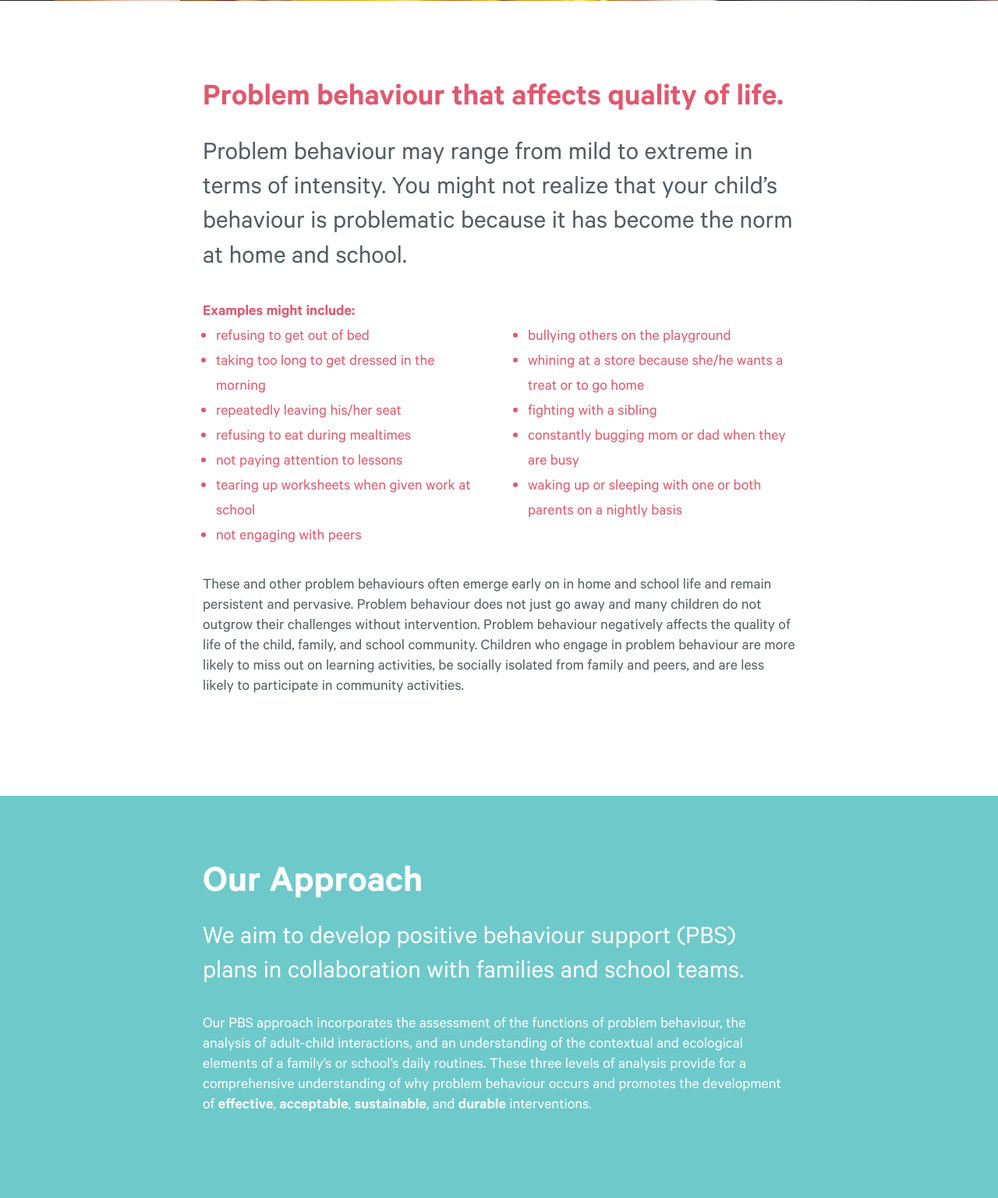
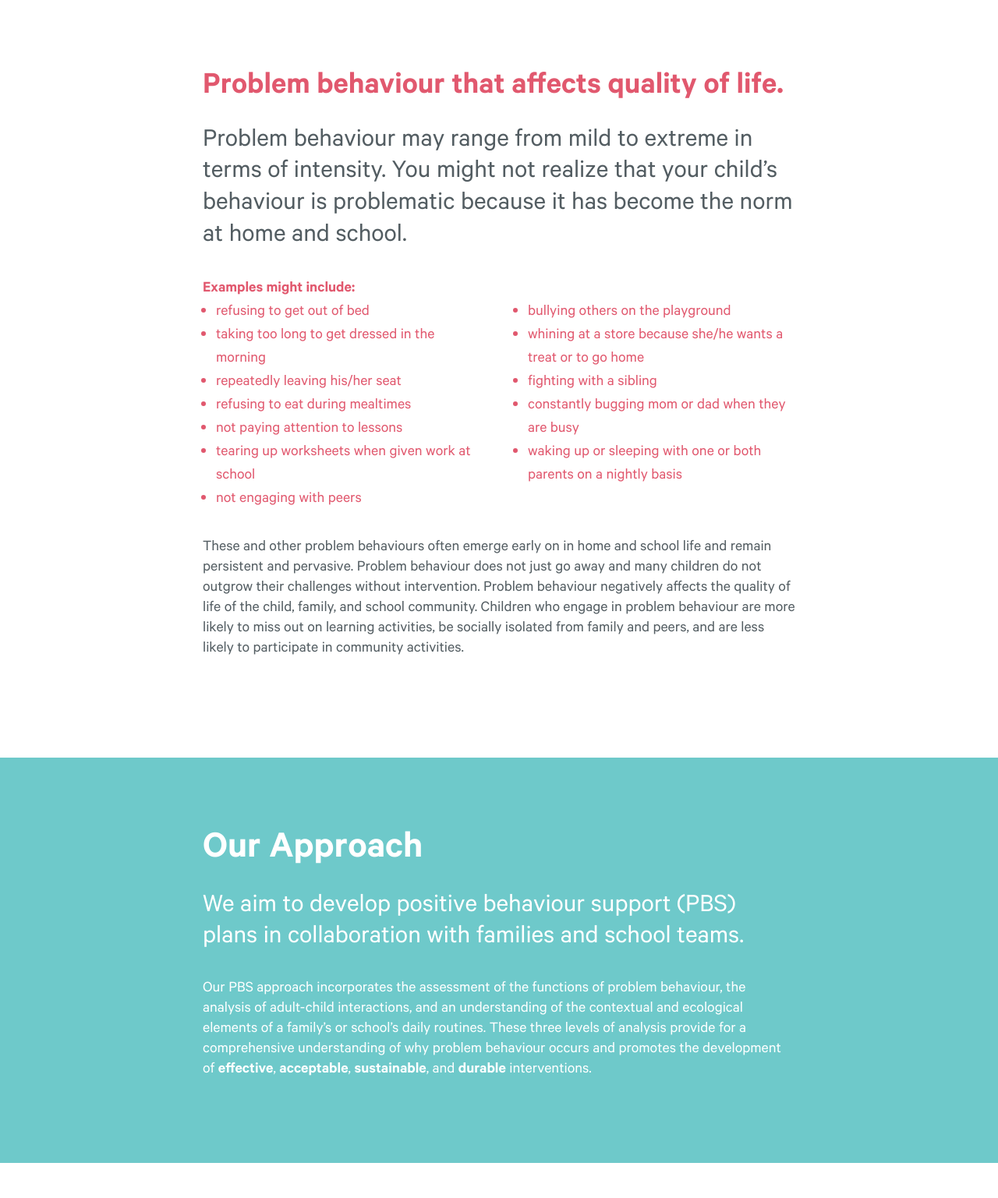
Before and after one commit to tylermcgowan/constructive-pathways, a PHP site: page / in a window 1280 px wide. Shown: the part 2161-3698 px from the top of the page at 78% size. Run offline with PHP 8.4, Linux system fonts and the light colour scheme.

Commit message:
Line height updates throughout.

```diff
--- a/style/main.less
+++ b/style/main.less
@@ -246,7 +246,7 @@ section {
 
       &.important {
          font-size: 22px;
-         //line-height: 24px;
+         line-height: 1.2;
 
          em {
             font-style: normal;
@@ -304,12 +304,12 @@ section {
    h1 {
       .font-semibold;
       font-size: 30px;
-      line-height: 37px;
+      line-height: 1.2;
       text-align: center;
 
       @media only screen and (min-width: @bp1) {
          font-size: 50px;
-         line-height: 61px;
+         //line-height: 61px;
       }
 
       span {
@@ -340,7 +340,7 @@ section {
       }
       h1 {
          font-size: 50px;
-         line-height: 61px;
+         //line-height: 61px;
       }
    }
 
@@ -383,7 +383,7 @@ section {
       color: @cp-red;
 
       font-size: 17px;
-      line-height: 21px;
+      line-height: 1.5;
 
    }
 
@@ -402,7 +402,7 @@ section {
       }
       label, ul  {
          font-size: 20px;
-         line-height: 32px;
+         //line-height: 32px;
       }
    }
 
@@ -423,13 +423,13 @@ section {
       h1 {
          .font-semibold;
          font-size: 40px;
-         line-height: 40px;
+         line-height: 1.2;
          margin: 0 0 0.5em;
       }
 
       ul {
          font-size: 17px;
-         line-height: 21px;
+         line-height: 1.5;
       }
 
       p.important {
@@ -440,15 +440,15 @@ section {
          padding: 80px 0 90px;
          h1 {
             font-size: 50px;
-            line-height: 50px;
+            //line-height: 50px;
          }
 
          ul {
             font-size: 20px;
-            line-height: 26px;
+            //line-height: 26px;
          }
          p.important {
-//          margin-top: 1em;
+          //margin-top: 1em;
          }
       }
 
@@ -463,7 +463,7 @@ section {
       h2 {
          .font-semibold;
          font-size: 22px;
-         line-height: 26px;
+         //line-height: 26px;
          margin: 0 0 22px;
       }
 
@@ -580,7 +580,7 @@ section {
    h2 {
       .font-semibold;
       font-size: 25px;
-      line-height: 26px;
+      line-height: 1.2;
       margin: 0;
 
    }
@@ -589,12 +589,12 @@ section {
       color: @cp-green;
       .font-semibold;
       font-size: 18px;
-      line-height: 19px;
+      line-height: 1.2;
       margin: 0;
 
       @media only screen and (min-width: @bp1) {
          font-size: 22px;
-         line-height: 26px;
+         //line-height: 26px;
       }
 
 
@@ -642,7 +642,7 @@ section {
             .font-semibold;
             font-size: 28px;
             left: 0;
-            line-height: 28px;
+            line-height: 1;
             margin: -14px 0 0 0;
             position: absolute;
             text-align: center;
@@ -651,14 +651,14 @@ section {
 
             @media only screen and (min-width: @bp1) {
                font-size: 60px;
-               line-height: 80px;
+               line-height: 1.2;
                margin-top: -40px;
             }
 
 
             @media only screen and (min-width: @bp4) {
                font-size: 79px;
-               line-height: 80px;
+               line-height: 1.2;
                margin-top: -40px;
             }
 
@@ -683,12 +683,12 @@ section {
       h1 {
          .font-semibold;
          font-size: 38px;
-         line-height: 38px;
+         line-height: 1;
          margin: 0;
 
          @media only screen and (min-width: @bp1) {
             font-size: 50px;
-            line-height: 50px;
+            //line-height: 50px;
          }
       }
 
@@ -750,7 +750,7 @@ section {
          outline: none;
          .font-regular;
          font-size: 16px;
-         line-height: 19px;
+         line-height: 1.3;
          margin-bottom: 10px;
          padding: 8px 15px;
          width: 100%;
@@ -767,7 +767,7 @@ section {
          .font-regular;
          font-size: 16px;
          height: 200px;
-         line-height: 20px;
+         line-height: 1.3;
          padding: 8px 15px;
          width: 100%;
 
@@ -794,7 +794,7 @@ section {
          color: white;
          .font-semibold;
          font-size: 16px;
-         line-height: 19px;
+         line-height: 1.3;
          padding: 8px 16px;
          margin-top: 20px;
 
```
Also changed, not shown: style/main.css.
